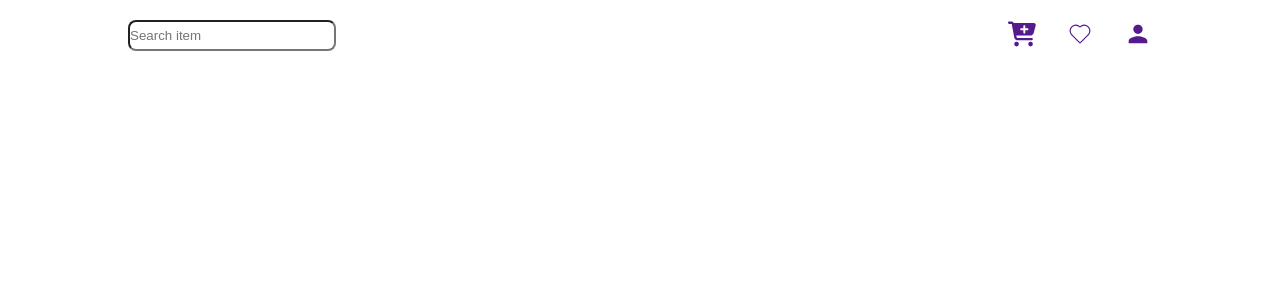
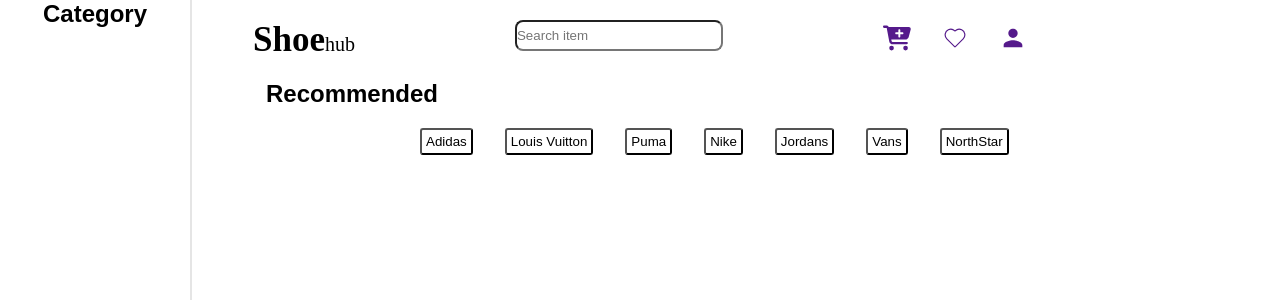
Before and after one commit to tutich/shoe-hub, a React (Create React App) app in the folder client/: page / in a window 1280 px wide. Shown: the top 300 px of the page. Built offline with nearby package versions, Linux system fonts and the light colour scheme.

Commit message:
sidebar jsx

```diff
--- a/client/src/App.js
+++ b/client/src/App.js
@@ -1,11 +1,15 @@
 import logo from './logo.svg';
 import './App.css';
 import Navbar from './components/Navbar';
+import Recommended from './components/Recommended';
+import Sidebar from './sidebar/Sidebar';
 
 function App() {
   return (
     <div className="App">
+      <Sidebar />
       <Navbar />
+      <Recommended />
     </div>
   );
 }
--- a/client/src/components/Navbar.jsx
+++ b/client/src/components/Navbar.jsx
@@ -7,6 +7,9 @@
     return(
         <div>
             <nav>
+                <div>
+                    <h2><span className='shoe'>Shoe</span><span className='hub'>hub</span></h2>
+                </div>
                 <div>
                     <input
                     className="search"
--- /dev/null
+++ b/client/src/components/Recommended.jsx
@@ -0,0 +1,22 @@
+
+
+function Recommended() {
+    return(
+    <>
+    <div>
+        <h2 className="head">Recommended</h2>
+    </div>
+    <div className="brands">
+        <button className="brand">Adidas</button>
+        <button className="brand">Louis Vuitton</button>
+        <button className="brand">Puma</button>
+        <button className="brand">Nike</button>
+        <button className="brand">Jordans</button>
+        <button className="brand">Vans</button>
+        <button className="brand">NorthStar</button>
+    </div>
+    </>
+    )
+}
+
+export default Recommended;
--- a/client/src/index.css
+++ b/client/src/index.css
@@ -2,6 +2,7 @@
   margin: 0;
   padding: 0;
   box-sizing: border-box;
+
 }
 
 
@@ -12,6 +13,7 @@
     sans-serif;
   -webkit-font-smoothing: antialiased;
   -moz-osx-font-smoothing: grayscale;
+  font-family: sans-serif;
 }
 
 code {
@@ -31,7 +33,7 @@
 nav {
   display: flex;
   justify-content: center;
-  gap: 42rem;
+  gap: 10rem;
   padding: 20px;
 }
 .nav-icons {
@@ -43,6 +45,30 @@
 .icon {
   size: 4x;
 }
-.search {
-  color: red;
+.shoe {
+  font-weight: 600;
+  font-size: 35px;
+  font-family: "Pacifico", cursive;
 }
+.hub {
+  font-weight: 300;
+  font-size: 20px;
+  font-family: "Dancing Script", cursive;;
+}
+
+.brand {
+  padding: 4px;
+  background: transparent;
+  border-radius: 3px;
+  cursor: pointer;
+}
+.head {
+  margin-right: 24em;
+}
+.brands {
+  display: flex;
+  margin-left: 25em;
+  background: transparent;
+  padding: 20px;
+  gap: 2em;
+}
--- /dev/null
+++ b/client/src/sidebar/Sidebar.css
@@ -0,0 +1,10 @@
+.sidebar {
+    width: 15%;
+    position: fixed;
+    height: 100%;
+    border-right: 2px solid #e5e5e5;
+    z-index: 3;
+    display: flex;
+    flex-direction: column;
+    align-items: center;
+  }
--- /dev/null
+++ b/client/src/sidebar/Sidebar.jsx
@@ -0,0 +1,14 @@
+import Category from "./category/Category";
+import "./Sidebar.css";
+
+function Sidebar() {
+  return (
+    <div>
+      <section className="sidebar">
+        <Category />
+      </section>
+    </div>
+  );
+};
+
+export default Sidebar;
--- /dev/null
+++ b/client/src/sidebar/category/Category.jsx
@@ -0,0 +1,15 @@
+
+function Category() {
+    return (
+        <div>
+            <h2 className="title">Category</h2>
+            <div>
+                <label>
+                    <span></span>
+                </label>
+            </div>
+        </div>
+    )
+}
+
+export default Category;
```
Also changed, not shown: client/src/components/Input.jsx (added).
